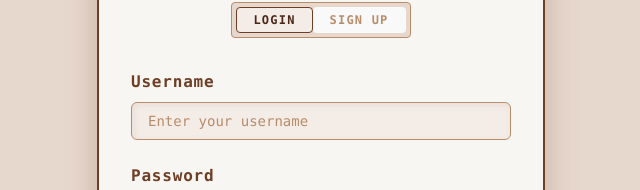
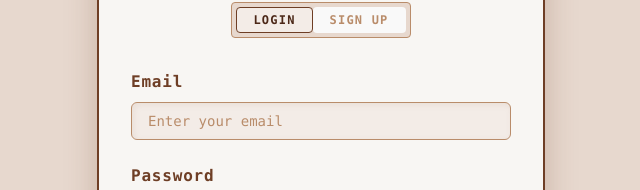
Before and after one commit to Spicy-Charizo-ards/Topix, a React (Vite) app: page / in a window 1280 px wide. Shown: the part 285-475 px from the top of the page, without its empty margins (319-959 px from the left). Built offline with nearby package versions, Linux system fonts and the light colour scheme.

Commit message:
refactor: fixed type errors and corrected errors involving unused variables in typescript config file

```diff
--- a/src/components/Auth.tsx
+++ b/src/components/Auth.tsx
@@ -186,7 +186,7 @@ const Auth = ({ onAuthSuccess }: AuthProps) => {
                   htmlFor="username"
                   className="block text-base font-bold text-clay-700 mb-2 tracking-wider"
                 >
-                  Username
+                  Email
                 </label>
                 <input
                   id="username"
@@ -196,7 +196,7 @@ const Auth = ({ onAuthSuccess }: AuthProps) => {
                   value={infoData.username}
                   onChange={handleInputChange}
                   className="w-full px-4 py-2 border border-clay-400 rounded-md focus:ring-2 focus:ring-clay-400 focus:border-clay-500 bg-clay-100 text-clay-900 placeholder-clay-400 transition-colors text-sm shadow-[inset_2px_2px_6px_0_rgba(160,109,75,0.10)] outline-none"
-                  placeholder="Enter your username"
+                  placeholder="Enter your email"
                 />
               </div>
 
--- a/src/components/ChatWindow.tsx
+++ b/src/components/ChatWindow.tsx
@@ -18,7 +18,7 @@ interface ChatWindowProps {
 }
 
 const ChatWindow = ({
-  roomName = 'General Chat',
+  // roomName = 'General Chat',
   messages = [],
   currentUser,
   chatrooms,
@@ -30,7 +30,7 @@ const ChatWindow = ({
   const [inputMessage, setInputMessage] = useState('');
   const [chatUser, setChatUser] = useState<User>({
     userID: Math.random(),
-    userName: 'Mj',
+    userName: 'guest',
   });
   const messagesEndRef = useRef<HTMLDivElement>(null);
   const [currentChat, setCurrentChat] = useState<ChatRoom[]>([
--- a/src/components/Dashboard.tsx
+++ b/src/components/Dashboard.tsx
@@ -42,19 +42,6 @@ const Dashboard = ({ currentUser, onLogout }: DashboardProps) => {
     (chat) => chat.roomID === selectedChat
   );
 
-  // useEffect(() => {
-  //   const chatWS = wsClient(currentUser, (incomingMessage: Message) => {
-  //     setChatRooms((prevRooms) =>
-  //       prevRooms.map((room) =>
-  //         room.roomID === selectedChat
-  //           ? { ...room, messages: [...room.messages, incomingMessage] }
-  //           : room
-  //       )
-  //     );
-  //   });
-  //   setChatClientWS(chatWS);
-  // }, [currentUser, selectedChat]);
-
   const handleSendMessage = (messageText: string) => {
     if (!selectedChatRoom) return;
 
@@ -81,14 +68,6 @@ const Dashboard = ({ currentUser, onLogout }: DashboardProps) => {
       )
     );
   };
-  //*This is for chatrooms
-  // setChatRooms((prev) =>
-  //   prev.map((chat) =>
-  //     chat.roomID === selectedChat
-  //       ? { ...chat, mID: [...chat.messages, newMessage] }
-  //       : chat
-  //   )
-  // );
 
   async function getMessagesFromDB(){
     console.log('loading messages');
@@ -105,8 +84,8 @@ const Dashboard = ({ currentUser, onLogout }: DashboardProps) => {
       //run map
 
 
-    } catch(err){
-      console.log(err.message);
+    } catch(err: unknown){
+      console.log(err);
       throw err
     }
   }
--- a/tsconfig.node.json
+++ b/tsconfig.node.json
@@ -15,7 +15,7 @@
 
     /* Linting */
     "strict": true,
-    "noUnusedLocals": true,
+    "noUnusedLocals": false,
     "noUnusedParameters": true,
     "noFallthroughCasesInSwitch": true,
     "noUncheckedSideEffectImports": true
```
Also changed, not shown: package.json (+15 -4 lines), src/types.ts (+17 -2 lines), src/wsClient.ts (+31 -29 lines), 2 other files (tests, documents, lock files or other folders).
